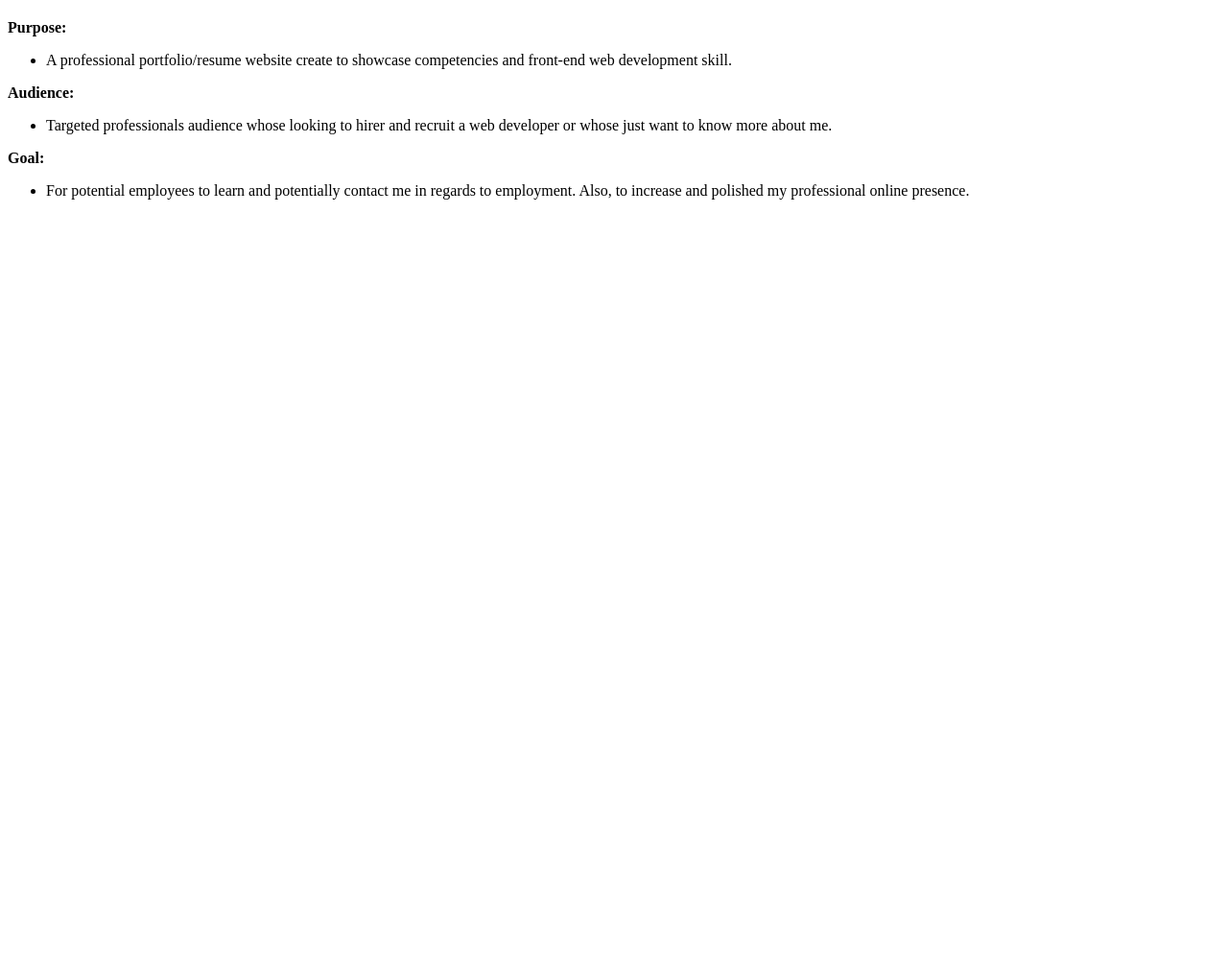
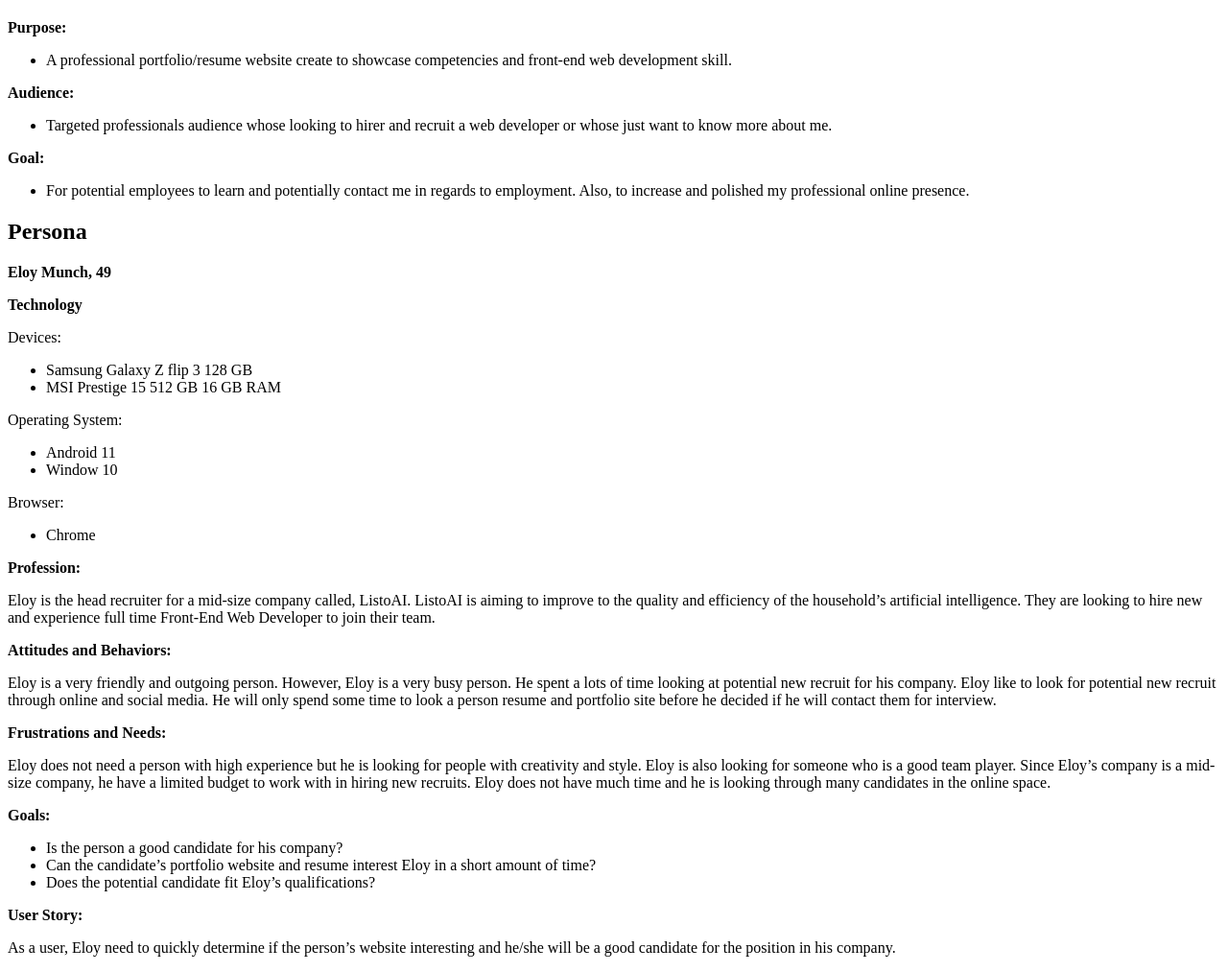
Before and after one commit to Ps-Orbesen/pwp-patiphan-orbesen, a plain HTML site: page public_html/documentation/milestone-1.html in a window 1280 px wide. Shown: the part 60-1073 px from the top of the page at 96% size. Before the commit the page ends 800 px from the top, so only its background shows below. Drawn offline with Linux system fonts and the light colour scheme.

Commit message:
add more content to milestone-1.html

```diff
--- a/public_html/documentation/milestone-1.html
+++ b/public_html/documentation/milestone-1.html
@@ -19,5 +19,39 @@
             <ul>
                 <li>For potential employees to learn and potentially contact me in regards to employment. Also, to increase and polished my professional online presence. </li>
              </ul>
+
+    <h2><strong>Persona</strong></h2>
+
+        <p><strong>Eloy Munch, 49</strong></p>
+        <p><strong>Technology</strong></p>
+        <p>Devices:</p>
+            <ul>
+                <li>Samsung Galaxy Z flip 3 128 GB</li>
+                <li>MSI Prestige 15 512 GB 16 GB RAM</li>
+            </ul>
+        <p>Operating System:</p>
+            <ul>
+                <li>Android 11</li>
+                <li>Window 10 </li>
+            </ul>
+        <p>Browser:</p>
+            <ul>
+                <li>Chrome</li>
+            </ul>
+
+        <p><strong>Profession:</strong></p>
+        <p>Eloy is the head recruiter for a mid-size company called, ListoAI. ListoAI is aiming to improve to the quality and efficiency of the household’s artificial intelligence. They are looking to hire new and experience full time Front-End Web Developer to join their team. </p>
+        <p><strong>Attitudes and Behaviors:</strong></p>
+        <p>Eloy is a very friendly and outgoing person. However, Eloy is a very busy person. He spent a lots of time looking at potential new recruit for his company. Eloy like to look for potential new recruit through online and social media. He will only spend some time to look a person resume and portfolio site before he decided if he will contact them for interview. </p>
+        <p><strong>Frustrations and Needs:</strong></p>
+        <p>Eloy does not need a person with high experience but he is looking for people with creativity and style. Eloy is also looking for someone who is a good team player. Since Eloy’s company is a mid-size company, he have a limited budget to work with in hiring new recruits. Eloy does not have much time and he is looking through many candidates in the online space. </p>
+        <p><strong>Goals:</strong></p>
+            <ul>
+                <li>Is the person a good candidate for his company?</li>
+                <li>Can the candidate’s portfolio website and resume interest Eloy in a short amount of time? </li>
+                <li>Does the potential candidate fit Eloy’s qualifications?</li>
+            </ul>
+        <p><strong>User Story:</strong></p>
+        <p>As a user, Eloy need to quickly determine if the person’s website interesting and he/she will be a good candidate for the position in his company.  </p>
 </body>
 </html>
```
